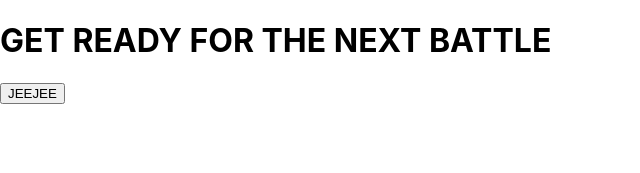
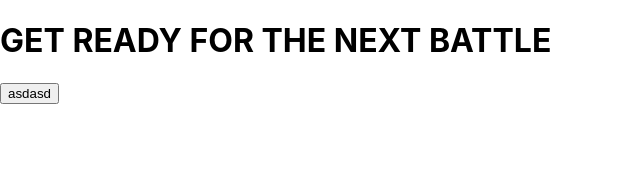
Before and after one commit to JoniHan/OfflineGameOrganizer, a React (Create React App) app: page / in a window 1280 px wide. Shown: the top 173 px of the page, without its empty margins (0-640 px from the left). Built offline with nearby package versions, Linux system fonts and the light colour scheme.

Commit message:
organized code

```diff
--- a/src/views/main-view.tsx
+++ b/src/views/main-view.tsx
@@ -1,13 +1,11 @@
 import React from 'react';
-import {Button} from '../components/button';
+import { Button } from '../components/button';
 
 export const MainView = () => {
   return (
     <>
       <h1>GET READY FOR THE NEXT BATTLE</h1>
-      <Button>
-        JEEJEE
-      </Button>
+      <Button>asdasd</Button>
     </>
   );
 }
```
